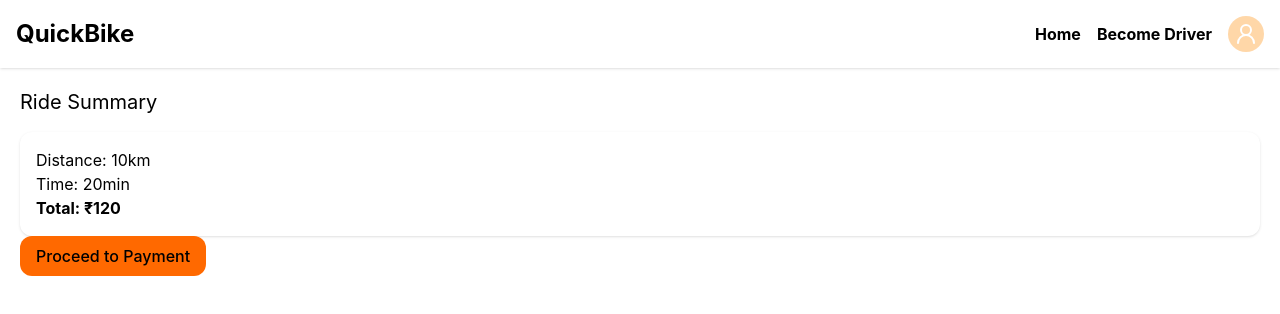
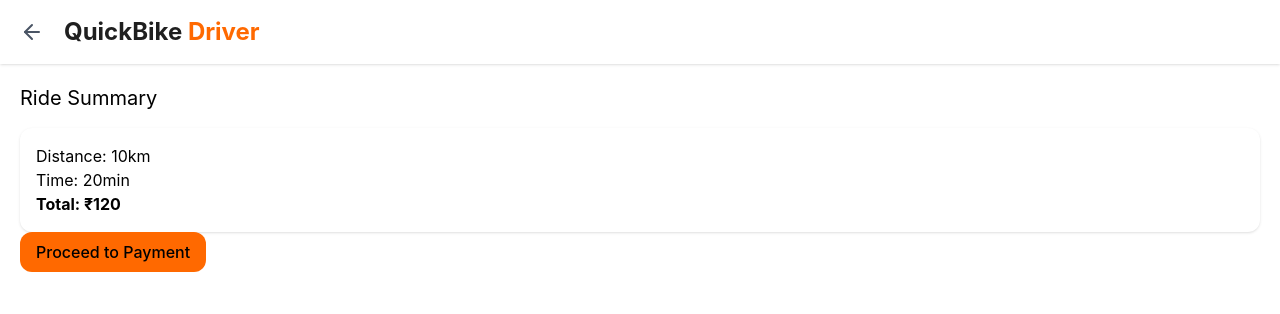
Before and after one commit to samantarohan736-cmyk/QuickBike, a React (Vite) app: page /confirm in a window 1280 px wide. Shown: the top 314 px of the page. Built offline with nearby package versions, Linux system fonts and the light colour scheme.

Commit message:
Updated Navbar component

```diff
--- a/src/components/Navbar.jsx
+++ b/src/components/Navbar.jsx
@@ -8,7 +8,7 @@ function Navbar() {
   const navigate = useNavigate();
 
   const path = location.pathname || "";
-  const isDriverRelated = path.startsWith('/driver') || path === '/registration' || path === '/identity' || path === '/veichleInfo' || path === '/finalStep';
+  const isDriverRelated = path.startsWith('/driver') || path === '/registration' || path === '/identity' || path === '/veichleInfo' || path === '/finalStep' || path === '/confirm'|| path === '/select';
   const showBackButton = isDriverRelated;
 
   return (
```
